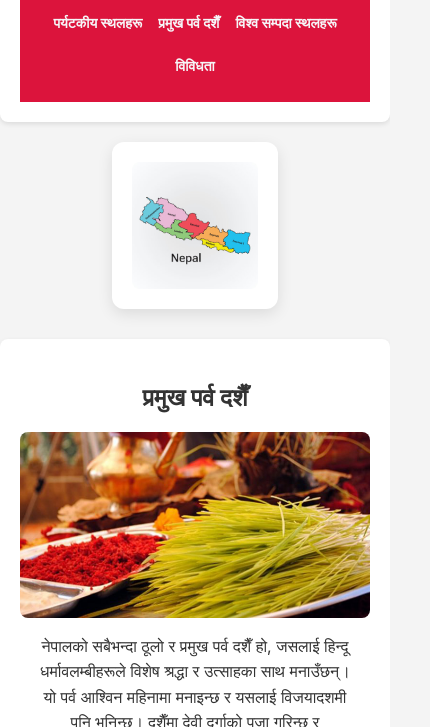
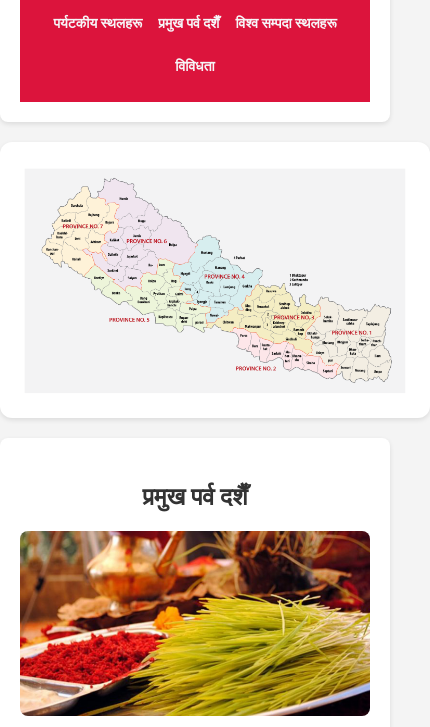
Before and after one commit to adhikaribimal777/First-project-, a plain HTML site: page festival.html in a window 390 px wide. Shown: the part 117-844 px from the top of the page, 430 px wide, since content can reach past the window. Drawn offline with Linux system fonts and the light colour scheme.

Commit message:
change map

```diff
--- a/assets/css/style.css
+++ b/assets/css/style.css
@@ -373,4 +373,12 @@ footer .link a:hover {
     .hero-section {
         height: 150px; /* Further adjust height for very small screens */
     }
+
+.nepal-map {
+    width: 100%;
+    height: 100%;
+    length: 100%;
+    border-radius: 12px;
+    object-fit: cover; /* Ensures the image covers the container */
+    display: block;
 }
--- a/festival.html
+++ b/festival.html
@@ -27,10 +27,11 @@
     </header>
         </header>
         </section>
-    <div class="box-wrapper m-10 ">
-        <section class="world map box-right">
-            <img src="./assets/img/nepal map.jpg " alt="nepal map" height="">
+       <div class="nepal-map ">
+        <section class="nepal-map">
+            <img src="./assets/img/nepal　map.jpg" alt="nepal map">
         </section>
+    </div>
 
     </div>
 <body>
```
Also changed, not shown: Four-Castes -Thirty-Six Ethnicities.html (+4 -3 lines), Main-World-Heritage-Sites.html (+3 -4 lines), famouse-person.html (+4 -3 lines), famouse-place.html (+2 -2 lines), index.html (+3 -6 lines), money-game-food.html (+5 -3 lines), natenol-symbole.html (+3 -4 lines), assets/img/nepal　map.jpg (added).
